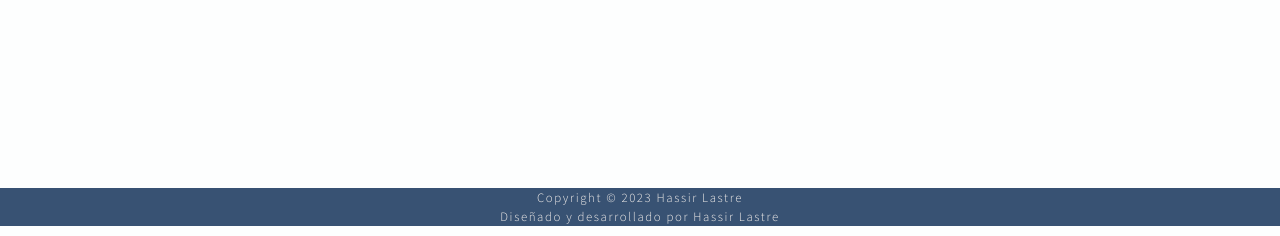
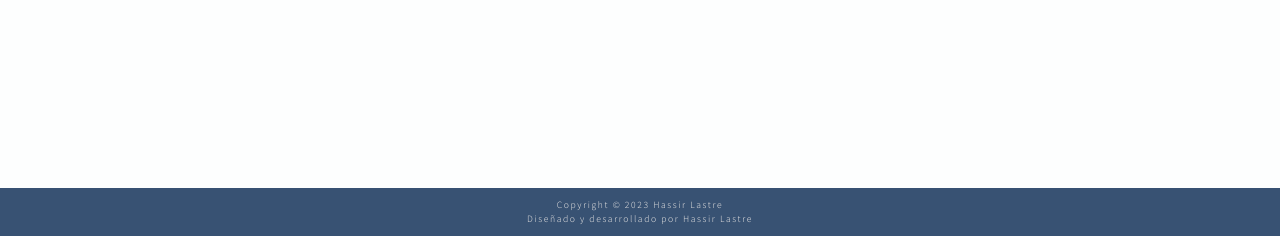
Before and after one commit to SoyHassir/personal-webpage, a plain HTML site: page index.html in a window 1280 px wide. Shown: the part 3012-3248 px from the top of the page. Drawn offline with nearby package versions, Linux system fonts and the light colour scheme.

Commit message:
footer improved

```diff
--- a/css/footer.css
+++ b/css/footer.css
@@ -1,4 +1,5 @@
 footer {
+  height: 3rem;
   background-color: #385273;
   display: flex;
   flex-direction: column;
@@ -7,7 +8,7 @@ footer {
 }
 
 footer > p {
-  font-size: 0.8rem;
+  font-size: 0.6rem;
   font-weight: 300;
   color: #F2EEEB;
   margin: 0;
```
